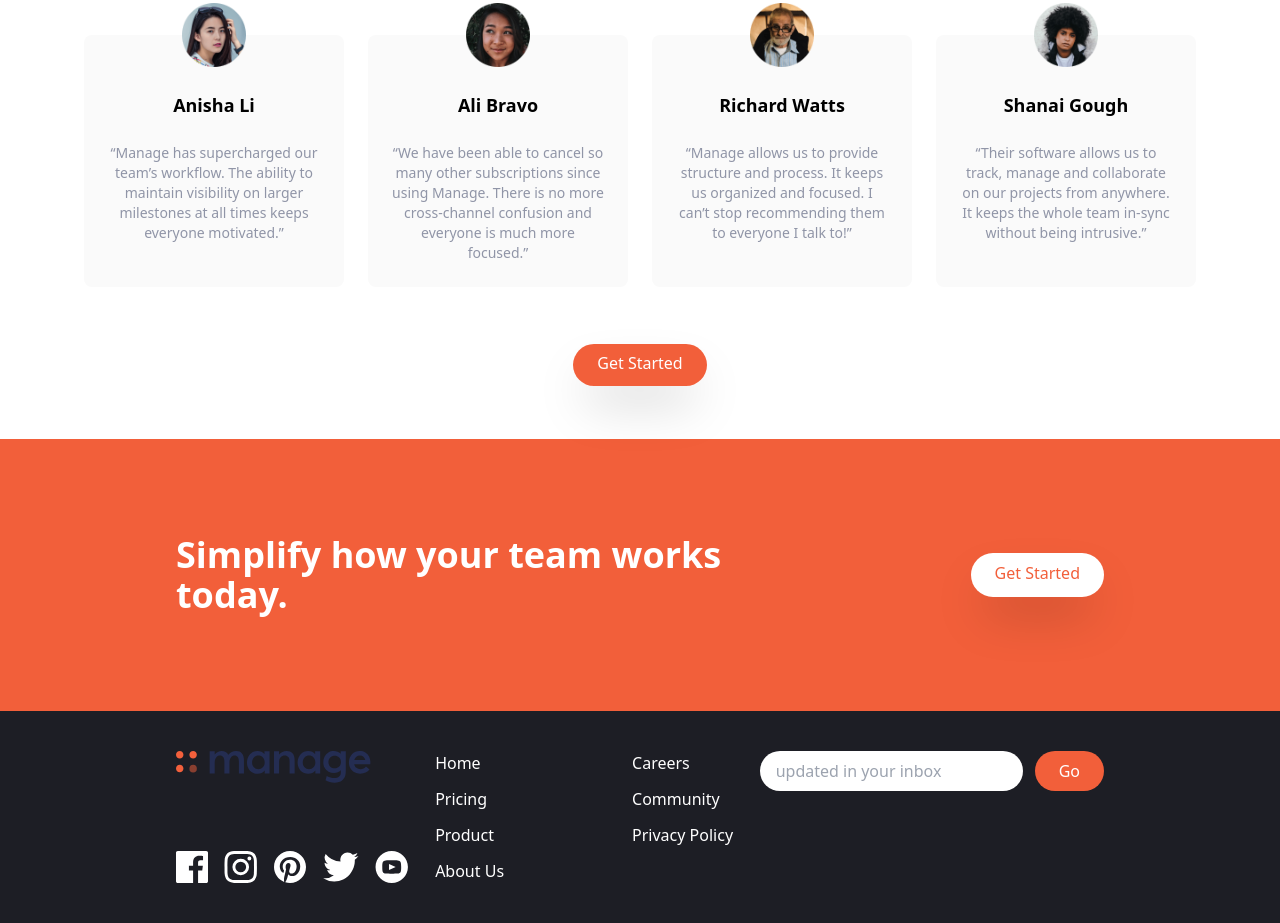
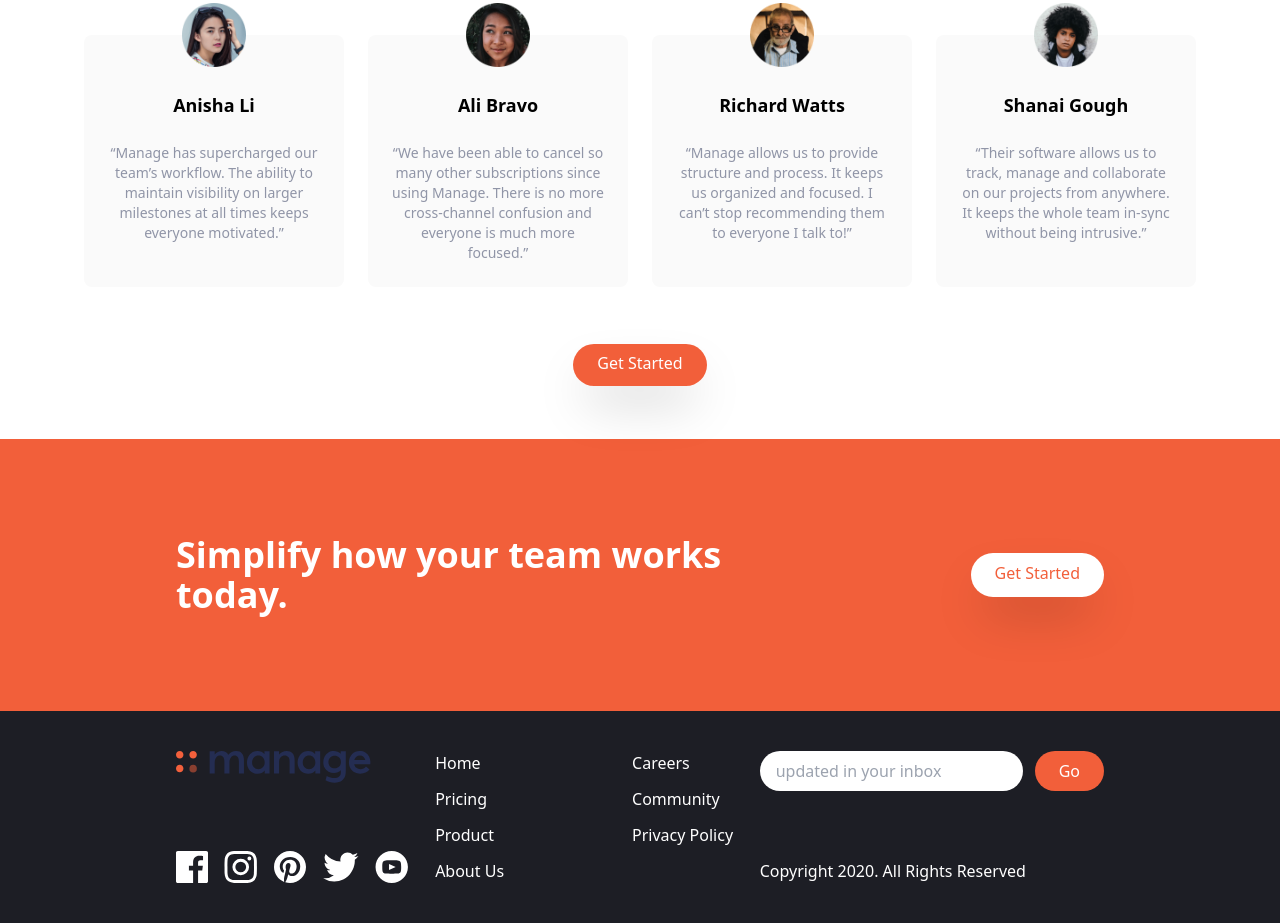
Before and after one commit to Mahedere/manage-landing-page, a website: page index.html in a window 1280 px wide. Shown: the part 1369-2292 px from the top of the page. Drawn offline with Linux system fonts and the light colour scheme.

Commit message:
footer updated

```diff
--- a/index.html
+++ b/index.html
@@ -173,6 +173,7 @@
 <footer class="bg-VeryDarkBlue">
     <div class="container flex flex-col-reverse justify-between px-6 py-10 mx-auto space-y-8 md:flex-row md:space-y-0">
         <div class="flex flex-col-reverse items-center justify-between space-y-12 md:flex-col md:space-y-0 md:items-start">
+            <div class="mx-auto my-6 text-center text-white md:hidden">Copyright 2020. All Rights Reserved</div>
             <div>
 <img src="images/logo.svg" class="h-8" alt="">
 </div>
@@ -216,7 +217,9 @@
             </button>
         </div>
     </form>
-
+    <div class="hidden text-white md:block">
+        Copyright 2020. All Rights Reserved
+    </div>
 </div>
 </div>
 </footer>
```
Also changed, not shown: css/main.css.
